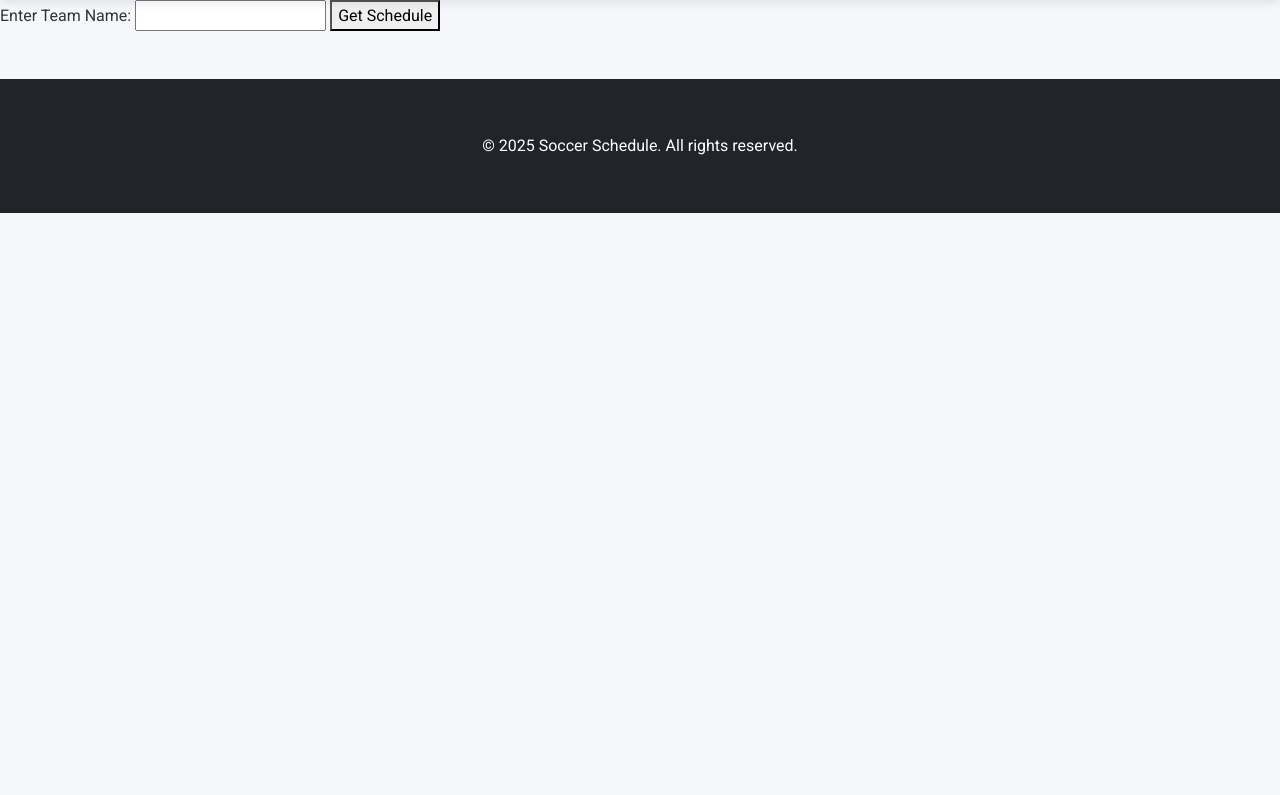
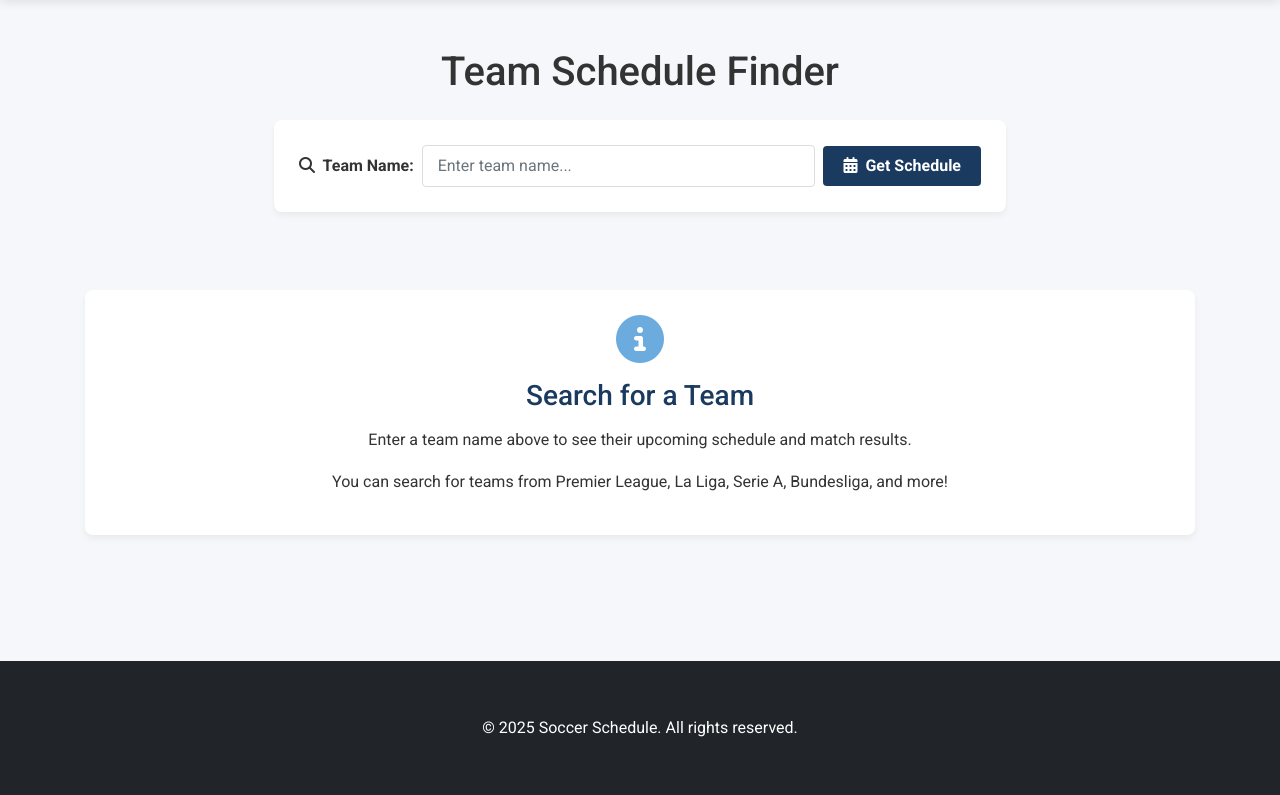
Before and after one commit to AntoniDimes/example, a Flask app: page /schedule in a window 1280 px wide. Shown: the part 110-905 px from the top of the page. Before the commit the page ends 323 px from the top, so only its background shows below. Run offline with Flask 3, Linux system fonts and the light colour scheme.

Commit message:
Update schedule.html

```diff
--- a/templates/schedule.html
+++ b/templates/schedule.html
@@ -1,41 +1,86 @@
 {% extends "layout.html" %}
 
-{% block title %}
-    Schedule
-{% endblock %}
+{% block title %}Schedule{% endblock %}
 
 {% block body %}
-    {# Ask for the user input #}
-    <form method="POST">
-        <label for="team">Enter Team Name:</label>
-        <input type="text" id="team" name="team" oninput="filterTeams()" list="teamSuggestions">
+    <div class="container py-5">
+        <h1 class="text-center mb-4">Team Schedule Finder</h1>
+
+        <!-- Search Form -->
+        <div class="row justify-content-center mb-5">
+            <div class="col-md-8">
+                <div class="schedule-form">
+                    <form method="POST" class="d-flex align-items-center flex-wrap">
+                        <label for="team" class="me-2"><i class="fas fa-search me-1"></i> Team Name:</label>
+                        <div class="flex-grow-1 position-relative">
+                            <input type="text" id="team" name="team" class="form-control" oninput="filterTeams()" list="teamSuggestions" placeholder="Enter team name...">
                             <datalist id="teamSuggestions"></datalist>
-        <button type="submit">Get Schedule</button>
+                        </div>
+                        <button type="submit" class="btn btn-primary ms-2"><i class="fas fa-calendar-alt me-1"></i> Get Schedule</button>
                     </form>
-    {# Show the game of the the team the user typed in #}
+                </div>
+            </div>
+        </div>
+
+        <!-- Error Message -->
+        {% if error %}
+            <div class="row justify-content-center">
+                <div class="col-md-8">
+                    <div class="error-message">
+                        <i class="fas fa-exclamation-circle me-2"></i> {{ error }}
+                    </div>
+                </div>
+            </div>
+        {% endif %}
+
+        <!-- Schedule Results -->
         {% if schedule %}
-        <h2>Upcoming Matches</h2>
-        <ul>
+            <h2 class="text-center mb-4">Upcoming Matches</h2>
+            <div class="row justify-content-center">
+                <div class="col-md-8">
                     {% for match in schedule %}
-                <li>
-                    (Home)<strong>{{ match.home_team }}</strong> vs <strong>{{ match.away_team }}</strong>(Away)<br>
-                    Date: {{ match.date }}<br>
-                    Time: {{ match.time }} (CET)<br>
-                    Status: {{ match.status }}<br>
-                    Competition: {{ match.competition }}<br>
+                        <div class="match-card">
+                            <div class="match-teams">
+                                <span class="home-team">{{ match.home_team }}</span>
+                                <span class="vs"> vs </span>
+                                <span class="away-team">{{ match.away_team }}</span>
+                            </div>
+                            <div class="match-info">
+                                <i class="far fa-calendar-alt me-2"></i> Date: {{ match.date }}
+                            </div>
+                            <div class="match-info">
+                                <i class="far fa-clock me-2"></i> Time: {{ match.time }} (CET)
+                            </div>
+                            <div class="match-info">
+                                <i class="fas fa-trophy me-2"></i> Competition: {{ match.competition }}
+                            </div>
+                            <div class="match-status">
+                                <i class="fas fa-info-circle me-2"></i> Status: {{ match.status }}
+                            </div>
                             {% if match.status == "Match finished" %}
-                        Score: {{ match.score }}<br>
+                                <div class="match-score mt-2">
+                                    <i class="fas fa-futbol me-2"></i> Score: {{ match.score }}
+                                </div>
                             {% endif %}
-                </li>
-                <hr>
+                        </div>
                     {% endfor %}
-        </ul>
+                </div>
+            </div>
         {% else %}
-        {% if error %}
-            <p>{{ error }}</p>
+            {% if not error %}
+                <div class="text-center mt-5">
+                    <div class="feature-box">
+                        <i class="fas fa-info-circle mb-3" style="font-size: 3rem;"></i>
+                        <h3>Search for a Team</h3>
+                        <p>Enter a team name above to see their upcoming schedule and match results.</p>
+                        <p>You can search for teams from Premier League, La Liga, Serie A, Bundesliga, and more!</p>
+                    </div>
+                </div>
             {% endif %}
         {% endif %}
-    {# List the name that close to the user input #}
+    </div>
+
+    <!-- Team Suggestions Script -->
     <script>
         const teams = {{ teams | tojson }};
         console.log(teams);
@@ -45,8 +90,10 @@
             const input = document.getElementById("team").value.toLowerCase();
             suggestions.innerHTML = "";
 
+            if (input.length < 1) return;
+
             teams.forEach(team => {
-                if (team.toLowerCase().startsWith(input)) {
+                if (team.toLowerCase().includes(input)) {
                     const option = document.createElement("option");
                     option.value = team;
                     suggestions.appendChild(option);
```
Lines whose indentation alone changed are shown as unchanged.
